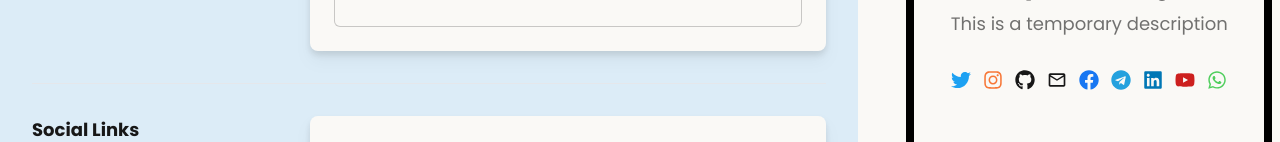
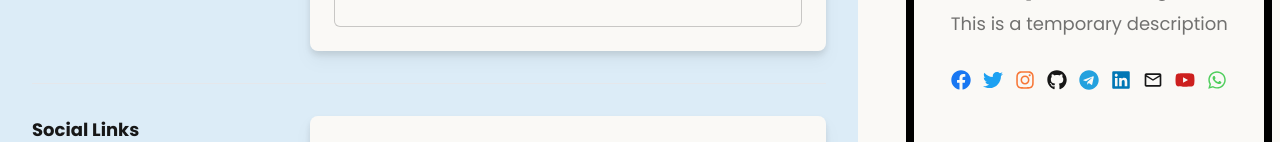
Before and after one commit to muhkyle17/creator-social-profile, a Next.js app: page / in a window 1280 px wide. Shown: the part 315-457 px from the top of the page. Built offline with nearby package versions, Linux system fonts and the light colour scheme.

Commit message:
Create a social link component within the social links component

```diff
--- a/src/app/components/SocialLink.jsx
+++ b/src/app/components/SocialLink.jsx
@@ -12,8 +12,6 @@ const SocialLink = ({ inputName, labelName, icon }) => {
   const setEmailLink = socialLinksDataStore(state => state.setEmailLink)
   const setYoutubeLink = socialLinksDataStore(state => state.setYoutubeLink)
   const setWhatsAppLink = socialLinksDataStore(state => state.setWhatsAppLink)
-
-  const state = socialLinksDataStore(state => state)
 
   const handleChange = (value, e) => {
     if (value === 'facebook') setFacebookLink(e.target.value)
--- a/src/app/components/SocialProfilePreview/SocialLinksPreview.jsx
+++ b/src/app/components/SocialProfilePreview/SocialLinksPreview.jsx
@@ -10,63 +10,29 @@ import {
 } from 'react-icons/fa'
 import { MdOutlineMailOutline } from 'react-icons/md'
 
+const SocialLink = ({ icon, platform }) => {
+  return (
+    <button
+      type='button'
+      className='cursor-pointer'
+      onClick={() => console.log(`You clicked the ${platform} button`)}>
+      {icon}
+    </button>
+  )
+}
+
 const SocialLinksPreview = () => {
   return (
     <div className='flex flex-row gap-3 text-xl'>
-      <button
-        type='button'
-        className='cursor-pointer'
-        onClick={() => console.log(`You clicked the ${'button'}`)}>
-        <FaTwitter className='text-[#1DA1F2]' />
-      </button>
-      <button
-        type='button'
-        className='cursor-pointer'
-        onClick={() => console.log(`You clicked the ${'button'}`)}>
-        <FaInstagram className='text-[#f77737]' />
-      </button>
-      <button
-        type='button'
-        className='cursor-pointer'
-        onClick={() => console.log(`You clicked the ${'button'}`)}>
-        <FaGithub />
-      </button>
-      <button
-        type='button'
-        className='cursor-pointer'
-        onClick={() => console.log(`You clicked the ${'button'}`)}>
-        <MdOutlineMailOutline />
-      </button>
-      <button
-        type='button'
-        className='cursor-pointer'
-        onClick={() => console.log(`You clicked the ${'button'}`)}>
-        <FaFacebook className='text-[#1877F2]' />
-      </button>
-      <button
-        type='button'
-        className='cursor-pointer'
-        onClick={() => console.log(`You clicked the ${'button'}`)}>
-        <FaTelegram className='text-[#24A1DE]' />
-      </button>
-      <button
-        type='button'
-        className='cursor-pointer'
-        onClick={() => console.log(`You clicked the ${'button'}`)}>
-        <FaLinkedin className='text-[#0077B5]' />
-      </button>
-      <button
-        type='button'
-        className='cursor-pointer'
-        onClick={() => console.log(`You clicked the ${'button'}`)}>
-        <FaYoutube className='text-[#CD201F]' />
-      </button>
-      <button
-        type='button'
-        className='cursor-pointer'
-        onClick={() => console.log(`You clicked the ${'button'}`)}>
-        <FaWhatsapp className='text-[#4FCE5D]' />
-      </button>
+      <SocialLink icon={<FaFacebook className='text-[#1877F2]' />} platform='facebook' />
+      <SocialLink icon={<FaTwitter className='text-[#1DA1F2]' />} platform='twitter' />
+      <SocialLink icon={<FaInstagram className='text-[#f77737]' />} platform='instagram' />
+      <SocialLink icon={<FaGithub />} platform='github' />
+      <SocialLink icon={<FaTelegram className='text-[#24A1DE]' />} platform='telegram' />
+      <SocialLink icon={<FaLinkedin className='text-[#0077B5]' />} platform='linkedin' />
+      <SocialLink icon={<MdOutlineMailOutline />} platform='email' />
+      <SocialLink icon={<FaYoutube className='text-[#CD201F]' />} platform='youtube' />
+      <SocialLink icon={<FaWhatsapp className='text-[#4FCE5D]' />} platform='whatsapp' />
     </div>
   )
 }
```
